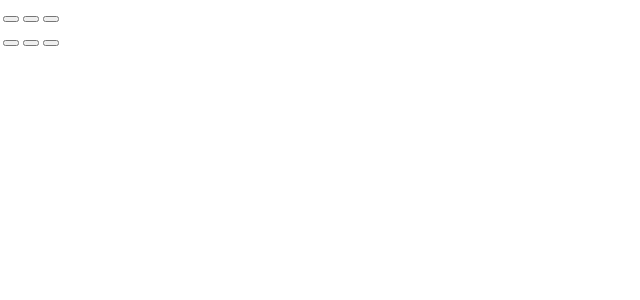
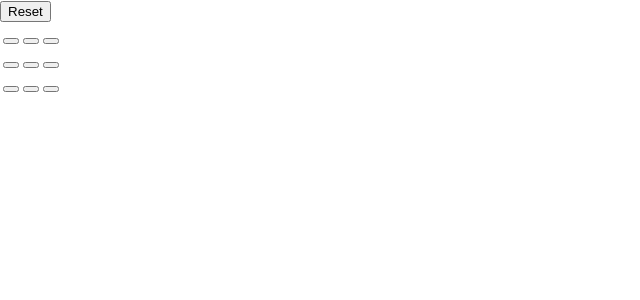
Before and after one commit to hagiosofori/grain-tic-tac-toe, a React (Create React App) app: page / in a window 1280 px wide. Shown: the top 300 px of the page, without its empty margins (0-640 px from the left). Built offline with nearby package versions, Linux system fonts and the light colour scheme.

Commit message:
update initial state test
implement reset functionality

implement determineNextPlayer functionality

```diff
--- a/src/App.tsx
+++ b/src/App.tsx
@@ -1,12 +1,69 @@
-
+import { useReducer } from "react";
 import "./App.css";
-import TicTacToe from "./TicTacToe";
-import { GameState } from './types';
+import TicTacToe, { createSquares } from "./TicTacToe";
+import { GameState, Action, ActionTypes, Player } from "./types";
 
 function App() {
-  const sampleGameState = { board: [["", "", ""], ["", "", ""]] } as GameState;
+  const [state, dispatch] = useReducer(reducer, initialGameState);
 
-  return <TicTacToe gameState={sampleGameState} />;
+  return <TicTacToe gameState={state} dispatch={dispatch} />;
 }
 
 export default App;
+
+export const players: Player[] = [
+  { name: "Player 1", symbol: "x" },
+  { name: "Player 2", symbol: "o" },
+];
+
+export const initialGameState: GameState = {
+  board: [
+    ["", "", ""],
+    ["", "", ""],
+    ["", "", ""],
+  ],
+  numSquares: 3,
+  currentPlayerIndex: 0,
+};
+
+const reducerConfig: Record<
+  ActionTypes,
+  (state: GameState, data?: any) => GameState
+> = {
+  Reset: (state: GameState) => ({
+    ...state,
+    board: createSquares(state.numSquares),
+  }),
+  UpdateNumSquares: (
+    state: GameState,
+    data: { numSquares: GameState["numSquares"] }
+  ) => ({
+    ...state,
+    numSquares: data.numSquares,
+  }),
+  MarkSquare: (
+    state: GameState,
+    data: { coords: [number, number]; players: Player[] }
+  ) => {
+    const [x, y] = data.coords;
+    state.board[x][y] = players[state.currentPlayerIndex].symbol;
+    return {
+      ...state,
+      board: state.board,
+    };
+  },
+};
+
+export function reducer(state: GameState, action: Action) {
+  const updateFn = reducerConfig[action.type];
+  return updateFn(state, action.data);
+}
+
+export function determineNextPlayer(
+  currentPlayerIndex: number,
+  players: Player[]
+) {
+  if (currentPlayerIndex + 1 === players.length) return 0;
+  return currentPlayerIndex + 1;
+
+}
--- a/src/TicTacToe.tsx
+++ b/src/TicTacToe.tsx
@@ -1,18 +1,35 @@
-import { GameState } from "./types";
+import { GameState, ActionTypes, Action } from "./types";
 
-function TicTacToe({ gameState }: { gameState: GameState }) {
+function TicTacToe({
+  gameState,
+  dispatch,
+}: {
+  gameState: GameState;
+  dispatch: React.Dispatch<Action>;
+}) {
   const { board } = gameState;
 
   return (
     <div>
+      <button
+        onClick={() => {
+          dispatch({ type: "Reset" });
+        }}
+      >
+        Reset
+      </button>
       <table>
+        <tbody>
           {board.map((row, rIndex) => (
             <tr key={rIndex}>
               {row.map((cell, i) => (
-              <td key={`${i}${cell}`}><button>{cell}</button></td>
+                <td key={`${i}${cell}`}>
+                  <button>{cell}</button>
+                </td>
               ))}
             </tr>
           ))}
+        </tbody>
       </table>
     </div>
   );
```
Also changed, not shown: src/types.d.ts (+19 -1 lines), 1 other file (tests, documents, lock files or other folders). Lines whose indentation alone changed are shown as unchanged.
